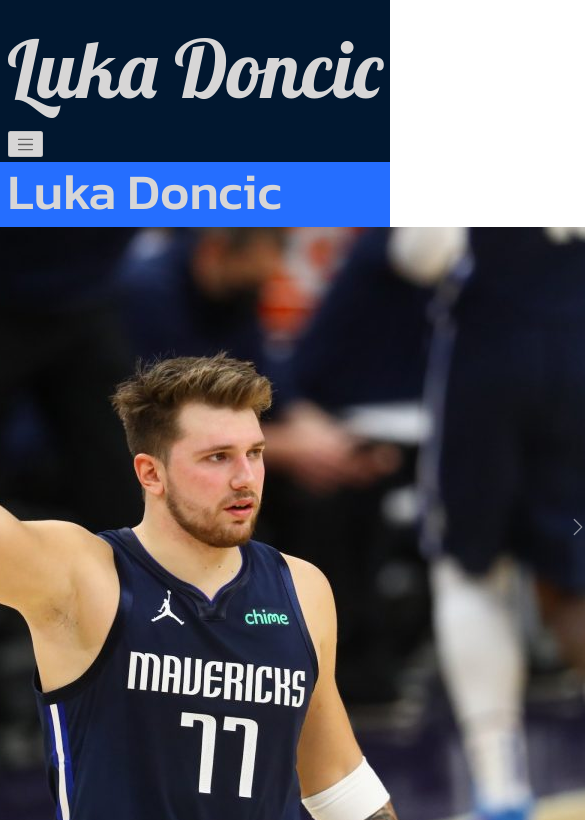
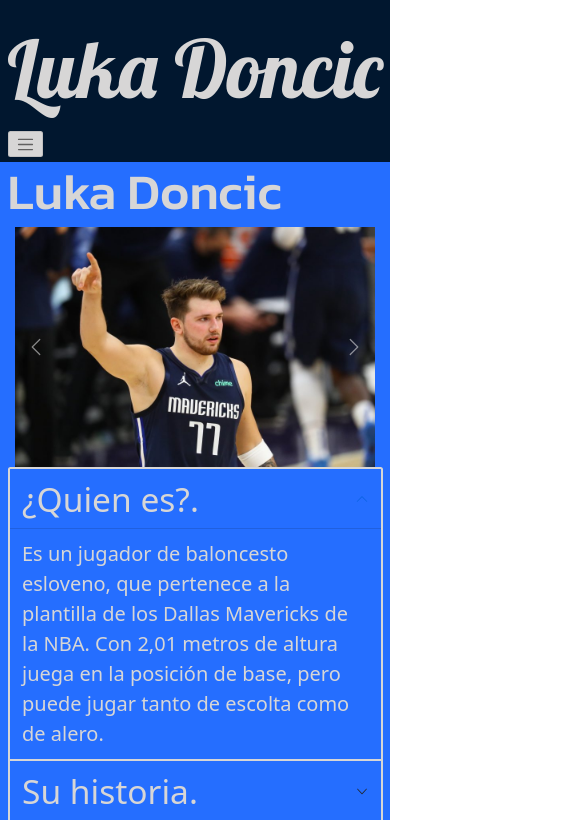
Before and after one commit to NahuelVilarino/Luka_Doncic-Nahuel_Vilarino, a website: page index.html in a window 390 px wide. Shown: the top 820 px of the page, 585 px wide, since content can reach past the window. Drawn offline with nearby package versions, Linux system fonts and the light colour scheme.

Commit message:
Cambio mas reciente del proyecto

```diff
--- a/index.html
+++ b/index.html
@@ -47,7 +47,7 @@
       <div class="container">
         <h1 class="first-title">Luka Doncic</h1>
         <div class="photos-home">
-          <div id="carouselExampleControlsNoTouching" class="carousel slide" data-bs-touch="false" data-bs-interval="false">
+          <div id="carouselExampleControlsNoTouching" class="carousel slide container col-lg-12 col-md-12 col-12" data-bs-touch="false" data-bs-interval="false">
             <div class="carousel-inner">
               <div class="carousel-item active">
                 <img src="./assets/images/Doncic.jpg" class="d-block w-100" alt="Luka jugando para Dallas.">
--- a/sass/views/_index.scss
+++ b/sass/views/_index.scss
@@ -7,17 +7,17 @@
 main {
     background-color: map-get($mapcolores , principal);
   }
-
+  #principal {
+    min-height: 76vh;
+  }
   .first-title {
     font-size: map-get($mapfuentes ,text-medium-large);
     font-family: map-get($mapfuentes , family1 );
     color: map-get($mapcolores , colortexto);
   }
-
-  .carouselExampleControlsNoTouching {
+  #carouselExampleControlsNoTouching {
     @include displayflex ();
 }
-
   .carousel-inner {
     width: 900px;
   }
```
Also changed, not shown: css/main.css.
